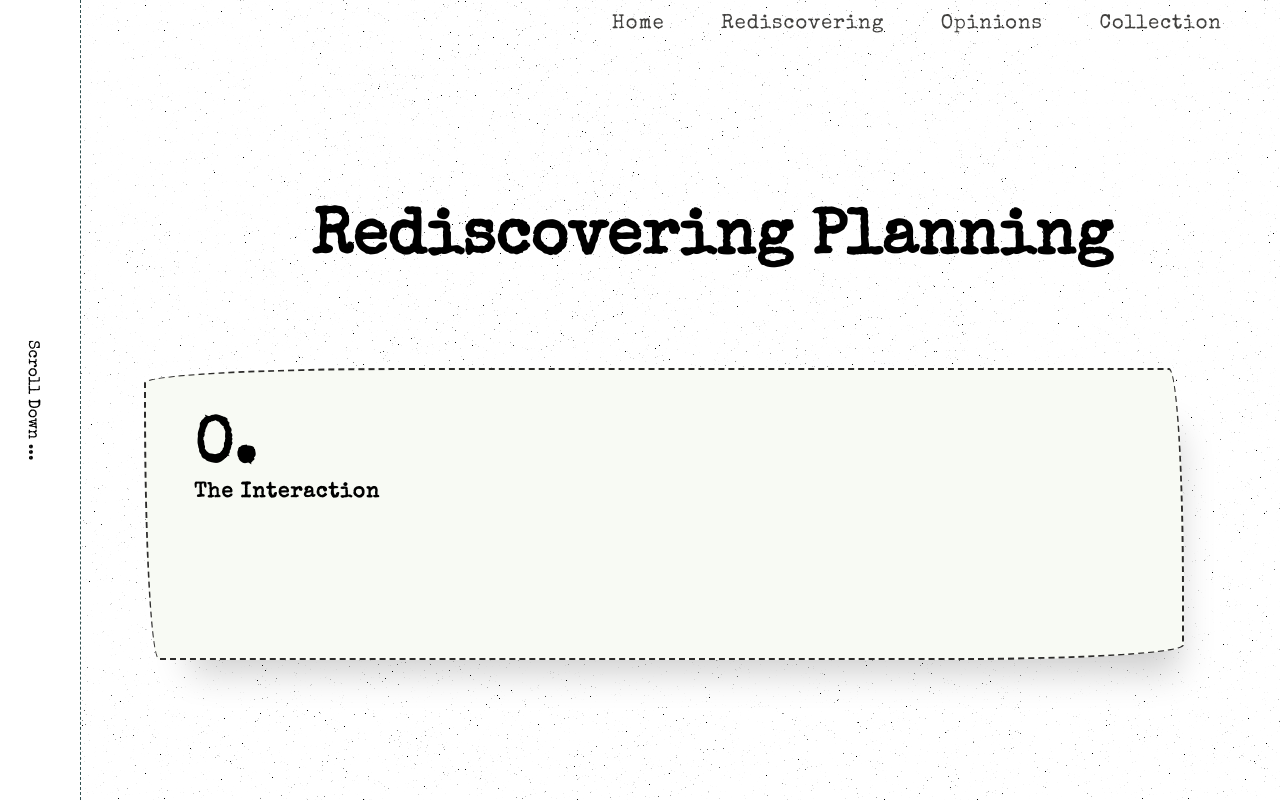
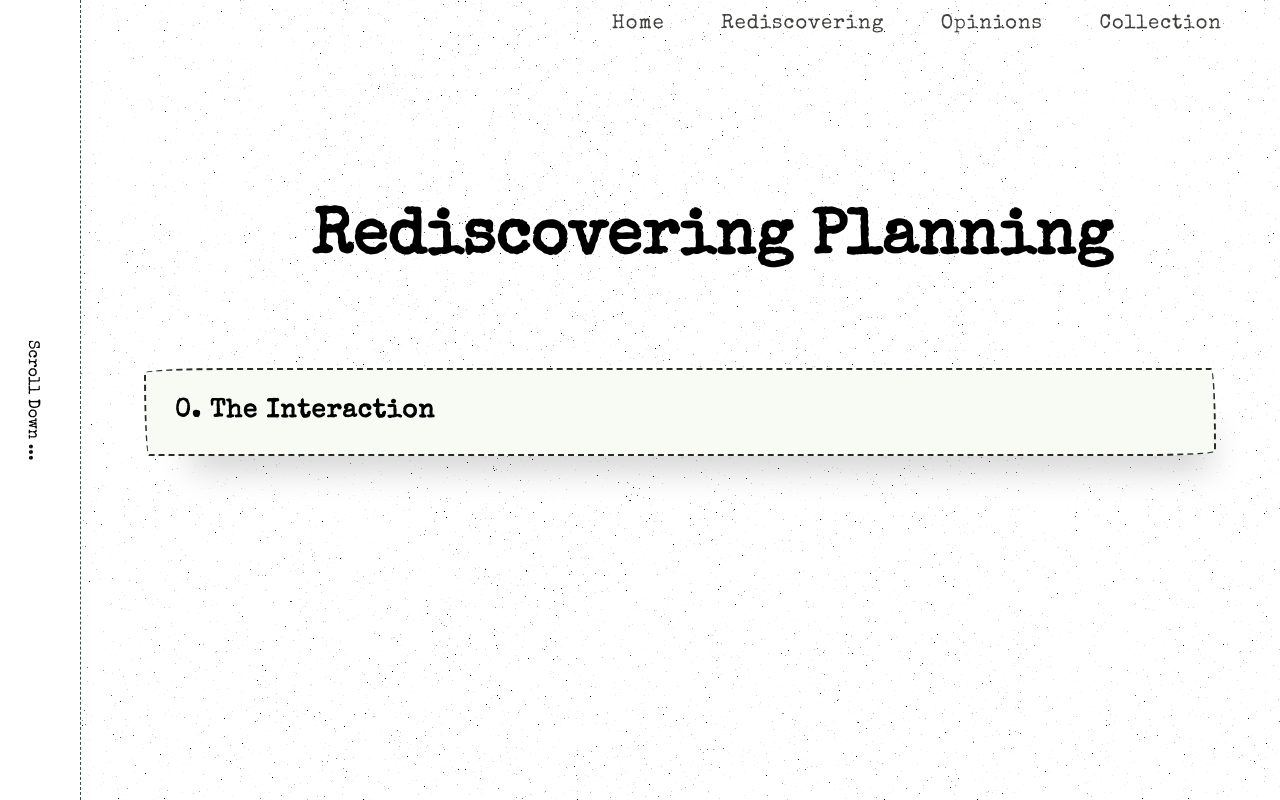
Before and after one commit to moozhan/Seal, an Eleventy site: page src/planning.html in a window 1280 px wide. Built offline with nearby package versions, Linux system fonts and the light colour scheme; Eleventy itself is replaced by a stand-in of ours; files that its build step writes are made by us from their sources.

Commit message:
check the outline

```diff
--- a/assets/css/proxy.scss
+++ b/assets/css/proxy.scss
@@ -462,6 +462,8 @@ nav {
 .content-link {
   color: black;
   font-family: "Special Elite", cursive;
+  font-size: 0.8em;
+  padding: 0.5em;
 }
 .content-link-title {
   color: black;
--- a/src/planning.html
+++ b/src/planning.html
@@ -5,10 +5,10 @@ layout: "base.njk"
         <ul class="main-container-planning-two" style="list-style: none;">
                         {% for planning in collections.plannings %}
                             <a href="{{planning.url}}">
-                                <li class="lined thin high intro" style="background-color: rgb(248, 250, 244);">
-                                    <h1 class="content-link">{{planning.data.number}}.</h1>
-                                    <h4 class="content-link-title">{{planning.data.title}}</h4>
-                                    <h4 class="content-link-title">{{planning.data.subtitle}}</h4>
+                                <li class="lined thin intro" style="background-color: rgb(248, 250, 244);">
+                                    <h4 class="content-link">{{planning.data.number}}. {{planning.data.title}}</h4>
+                                    <!-- <h4 class="content-link-title"></h4> -->
+                                    <!-- <h4 class="content-link-title">{{planning.data.subtitle}}</h4> -->
                                 </li>
                             </a>
 						{% endfor %}
--- a/src/plannings/0.md
+++ b/src/plannings/0.md
@@ -8,7 +8,7 @@ published: "05/03/2022"
 author: "Moozhan Shakeri"
 ---
 
-“_We don’t like planners here … that’s boring! … We do innovative stuff. We make things happen! … that’s not going to work. You should become one of us!_” These were the very first lines I was told in the first meeting with the head of the design lab I had then just joined. If I knew what I know now, I would have quit right there and then. But it was my first academic job and first encounter with HCI scholars. I was offered a three-year contract for working on projects in between planning and Human-Computer Interaction where, on paper, and just on paper, I could develop any project I wanted. <img src="../../assets/images/two.jpg" alt="Brussels" style="float: left; margin-lefT: -12em; height: 700px; margin-right: 10px;" />
+“_We don’t like planners here … that’s boring! … We do innovative stuff. We make things happen! … that’s not going to work. You should become one of us!_” These were the very first lines I was told in the first meeting with the head of the design lab I had then just joined. If I knew what I know now, I would have quit right there and then. But it was my first academic job and first encounter with HCI scholars. I was offered a three-year contract for working on projects in between planning and Human-Computer Interaction where, on paper, I could develop any project I wanted. <img src="../../assets/images/two.jpg" alt="Brussels" style="float: left; margin-lefT: -12em; height: 700px; margin-right: 10px;" />
 So, someone telling me that they don’t like planners was not a deal-breaker for me. I, myself, found planners boring at that point. Even planners themselves say they do not like planners, that planners are too rational; they are too cautious; they are not open to different ways of doing things, and they block innovation.
 
 What surprised me the most was that none of the things I had done to that point could qualify me as a ‘slightly cooler planner’! I had just finished a PhD on the use of games in planning, had designed games, and had a background in spatial analysis and data visualization …  I had tiptoed into the world of design and was there to embrace the creativity, innovation, and all that buzz! And there it was in my face: “The Boring Planner!” You might think this was just a particular incident in a particular lab. It is not! The more I dug into the works on planning and design, the stronger this pattern became. You would also think if designers knew about the tens of thousands of publications on possibilities and the ‘other ways’ in planning, they would not think of planners as boring … well, no! .. The more I tried to present the cool sides of planning to designers, the bigger the ‘boring planner’ label became, and the more I was pushed into doing things in the so-called ‘designerly way’ in that lab, the more I found myself, to my own surprise, defending planning.
```
Also changed, not shown: assets/css/proxy.css, 7 other files.
